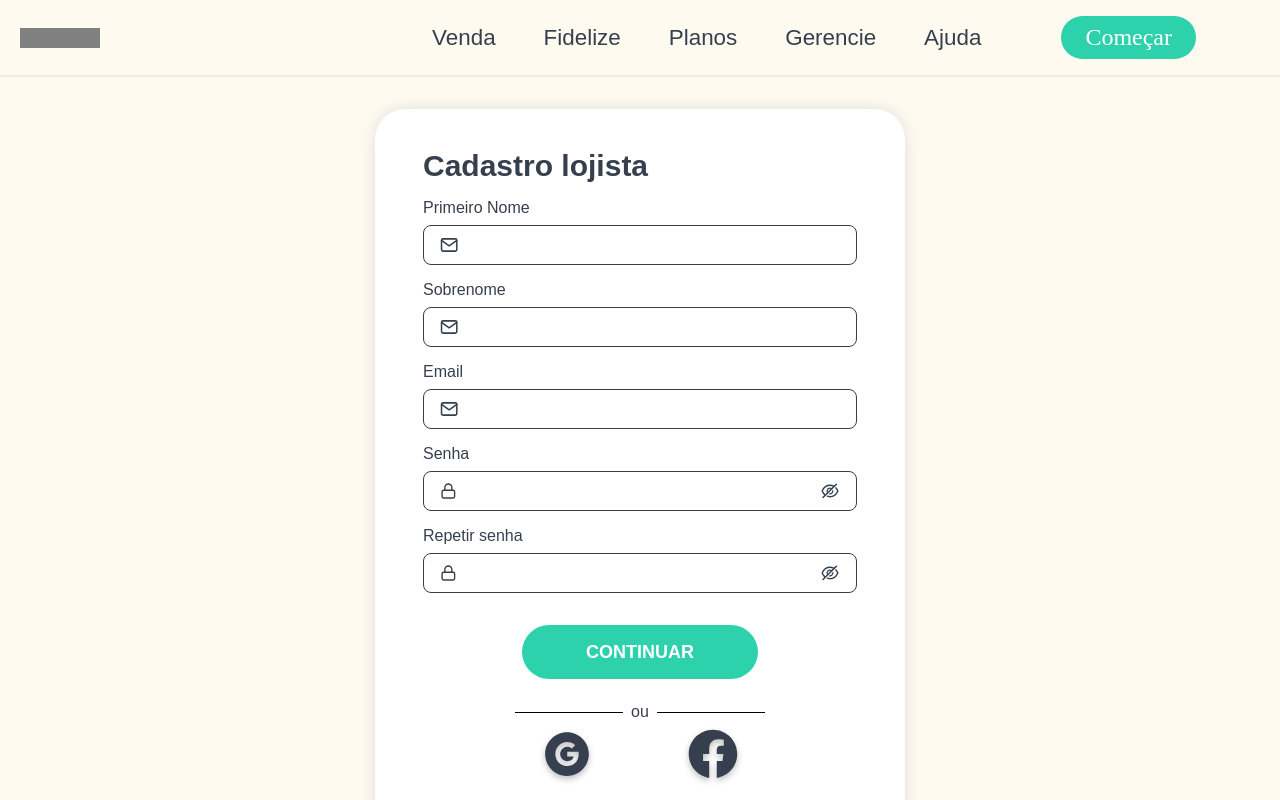
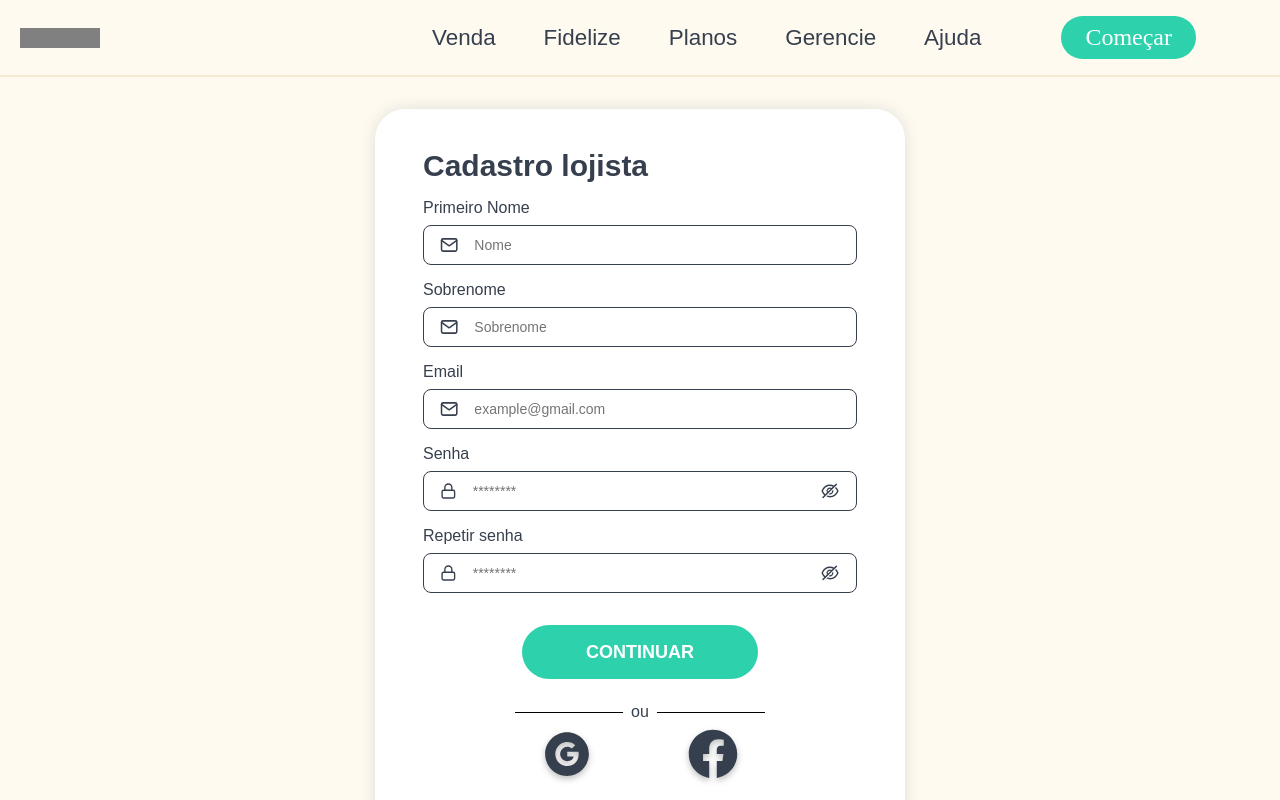
Before and after one commit to VictorCampelo/potty-dashboard, a Next.js app: page /register-shopkeeper in a window 1280 px wide. Built offline with nearby package versions, Linux system fonts and the light colour scheme.

Commit message:
fix: add placeholder on inputs

```diff
--- a/src/pages/catalog/[id].tsx
+++ b/src/pages/catalog/[id].tsx
@@ -351,7 +351,7 @@ const catalog = () => {
                 <TextArea
                   label="Descrição do produto"
                   maxLength={600}
-                  placeholder="Descricao"
+                  placeholder="Descrição"
                   icon={<GiHamburgerMenu />}
                   value={descriptionProduct}
                   onChange={e => setDescriptionProduct(e.target.value)}
--- a/src/pages/register-shopkeeper/index.tsx
+++ b/src/pages/register-shopkeeper/index.tsx
@@ -61,37 +61,42 @@ const RegisterShopkeeper = () => {
             <Input
               label="Primeiro Nome"
               value={firstName}
+              placeholder="Nome"
               onChange={e => setFirstName(e.target.value)}
               icon={<FiMail size={20}
               color="var(--black-800)" />}
-            />
+              />
 
             <Input
               label="Sobrenome"
+              placeholder="Sobrenome"
               value={lastName}
               onChange={e => setLastName(e.target.value)}
               icon={<FiMail size={20}
               color="var(--black-800)" />}
-            />
+              />
 
             <Input
               label="Email"
+              placeholder="example@gmail.com"
               value={email}
               onChange={e => setEmail(e.target.value)}
               icon={<FiMail size={20}
               color="var(--black-800)" />}
-            />
+              />
 
             <Input
               label="Senha"
+              placeholder="********"
               value={password}
               onChange={e => setPassword(e.target.value)}
               password
               icon={<FiLock size={20} color="var(--black-800)" />}
-            />
+              />
 
             <Input
               label="Repetir senha"
+              placeholder="********"
               password
               value={passwordConfirmation}
               onChange={e => setPasswordConfirmation(e.target.value)}
```
